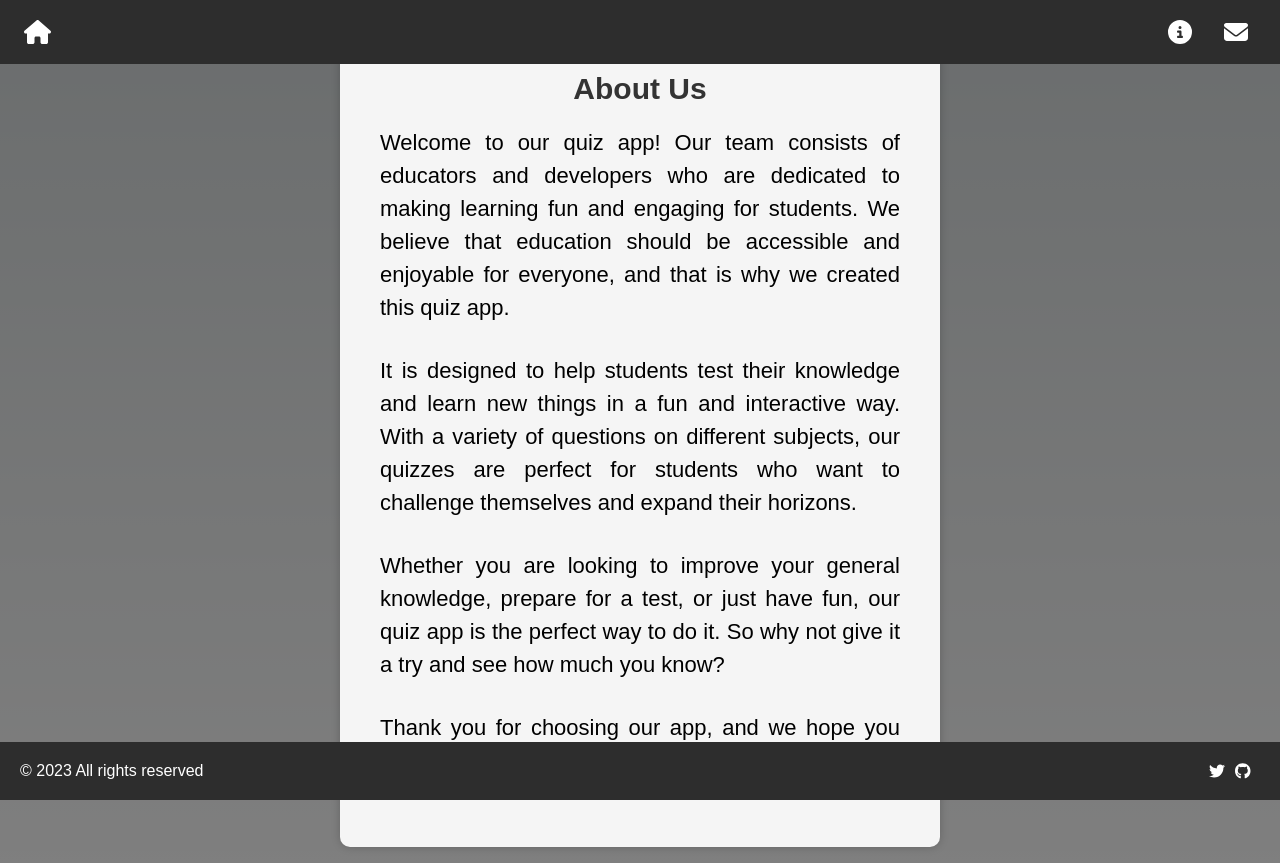
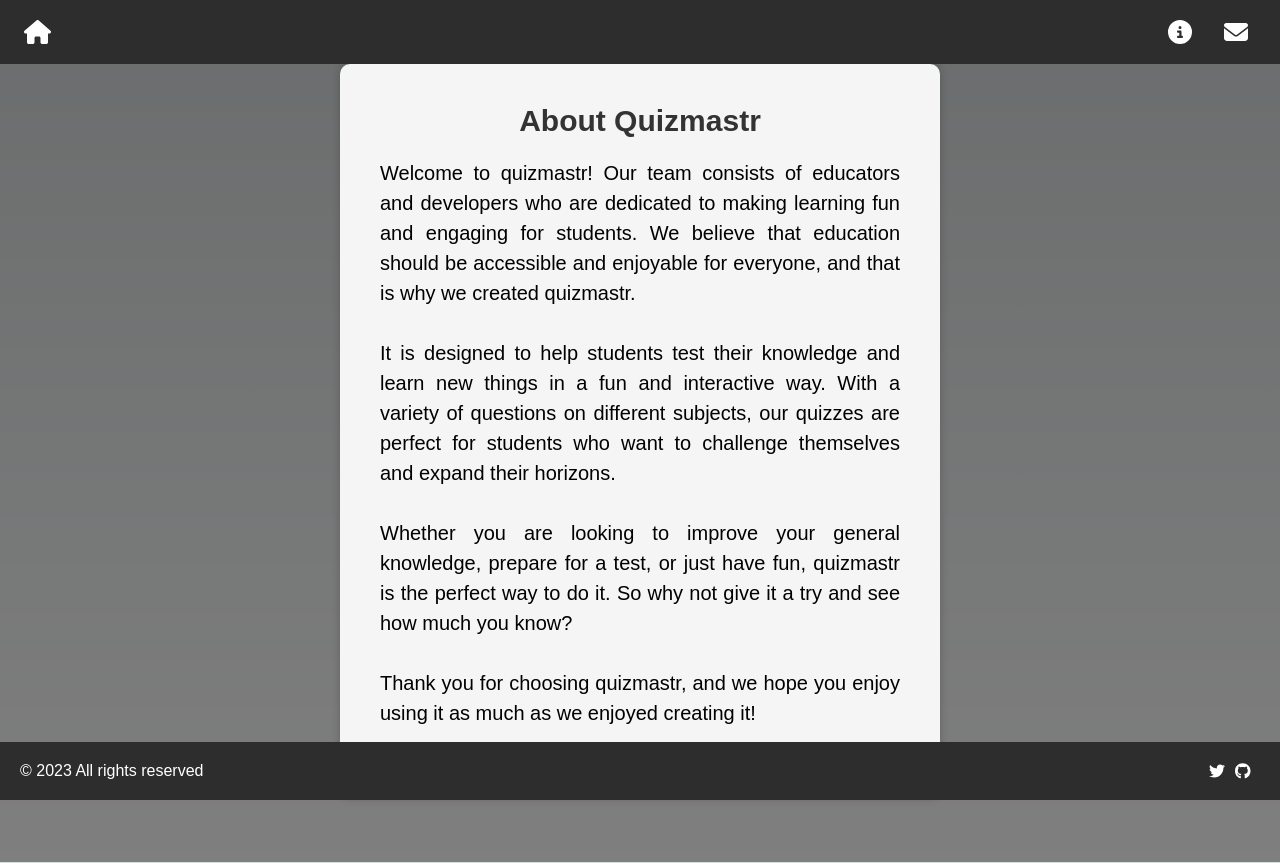
Before and after one commit to swiftugandan/quizmastr, a Next.js app: page /quiz/about in a window 1280 px wide. Built offline with nearby package versions, Linux system fonts and the light colour scheme.

Commit message:
We have a name!

```diff
--- a/pages/quiz/about.js
+++ b/pages/quiz/about.js
@@ -5,12 +5,12 @@ const AboutUs = () => {
   return (
     <div style={overlay}>
       <div style={styles.container}>
-        <h2 style={styles.heading}>About Us</h2>
+        <h2 style={styles.heading}>About Quizmastr</h2>
         <p style={styles.text}>
-          Welcome to our quiz app! Our team consists of educators and developers
+          Welcome to quizmastr! Our team consists of educators and developers
           who are dedicated to making learning fun and engaging for students. We
           believe that education should be accessible and enjoyable for
-          everyone, and that is why we created this quiz app.
+          everyone, and that is why we created quizmastr.
         </p>
         <p style={styles.text}>
           It is designed to help students test their knowledge and learn new
@@ -20,12 +20,12 @@ const AboutUs = () => {
         </p>
         <p style={styles.text}>
           Whether you are looking to improve your general knowledge, prepare for
-          a test, or just have fun, our quiz app is the perfect way to do it. So
+          a test, or just have fun, quizmastr is the perfect way to do it. So
           why not give it a try and see how much you know?
         </p>
         <p style={styles.text}>
-          Thank you for choosing our app, and we hope you enjoy using it as much
-          as we enjoyed creating it!
+          Thank you for choosing quizmastr, and we hope you enjoy using it as
+          much as we enjoyed creating it!
         </p>
       </div>
     </div>
@@ -40,7 +40,8 @@ const styles = {
     maxWidth: "600px",
     margin: "1rem",
     backgroundColor: "#f5f5f5",
-    marginTop: "2rem",
+    marginTop: "4rem",
+    marginBottom: "4rem",
     fontFamily: "sans-serif",
   },
   heading: {
@@ -50,7 +51,7 @@ const styles = {
     color: "#333",
   },
   text: {
-    fontSize: "22px",
+    fontSize: "20px",
     lineHeight: "1.5",
     marginBottom: "30px",
     textAlign: "justify",
--- a/pages/quiz/index.js
+++ b/pages/quiz/index.js
@@ -5,6 +5,7 @@ import {
   yearsContainer,
   yearsMediaQueries,
   pageTitle,
+  pageSubTitle,
 } from "@/styles/styles";
 
 const YearsPage = () => {
@@ -17,7 +18,8 @@ const YearsPage = () => {
   return (
     <div style={overlay}>
       <div style={responsiveContainer}>
-        <h1 style={pageTitle}>Select a Level</h1>
+        <h1 style={pageTitle}>Welcome to quizmastr!</h1>
+        <h2 style={pageSubTitle}>Select a level to start</h2>
         <YearGrid />
       </div>
     </div>
--- a/styles/styles.js
+++ b/styles/styles.js
@@ -23,6 +23,13 @@ export const pageTitle = {
   fontFamily: "sans-serif",
   marginLeft: "2rem",
   marginRight: "2rem",
+};
+
+export const pageSubTitle = {
+  ...pageTitle,
+  fontSize: "1.2rem",
+  marginBottom: "1rem",
+  marginTop: "1rem",
 };
 
 export const newQuizButton = {
```
